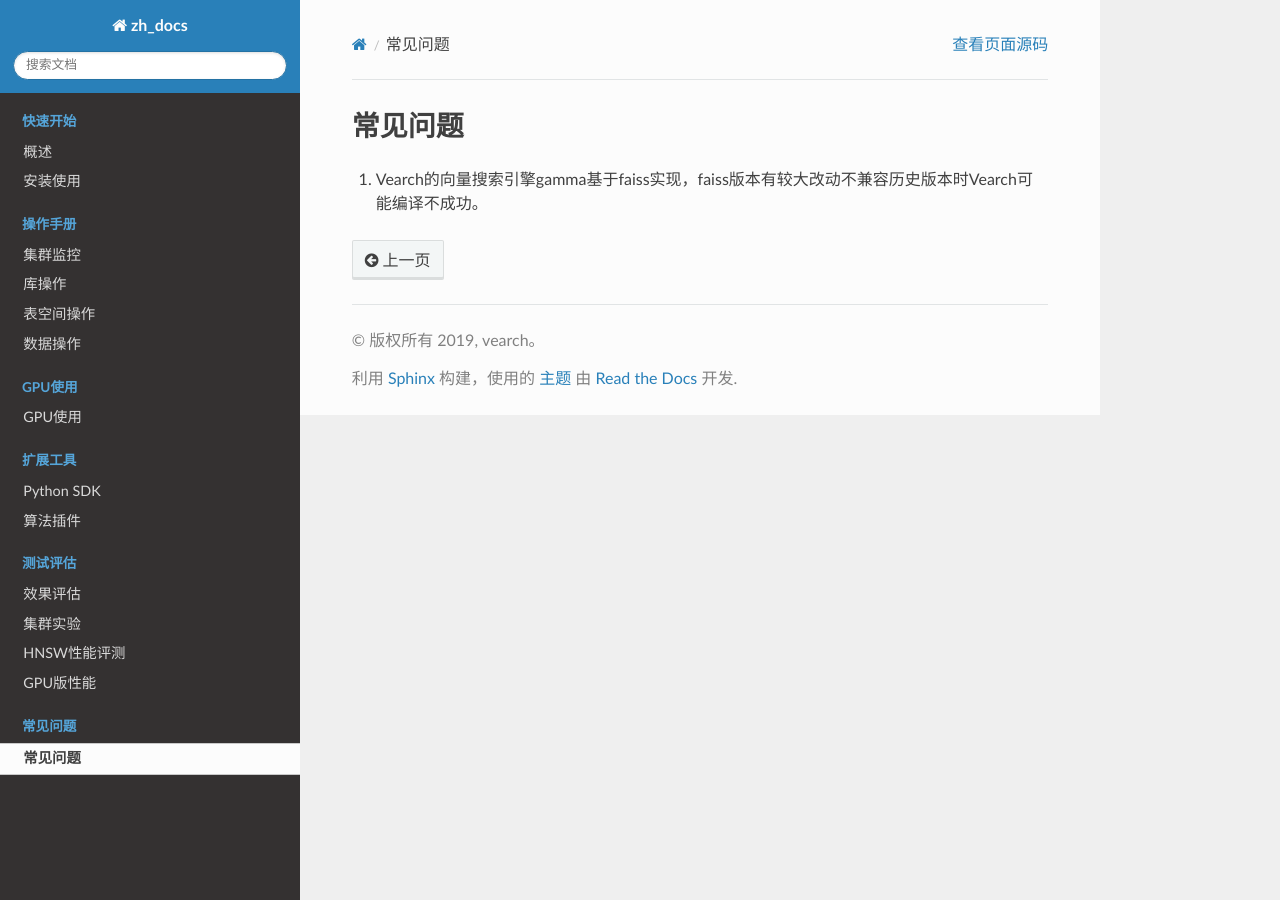
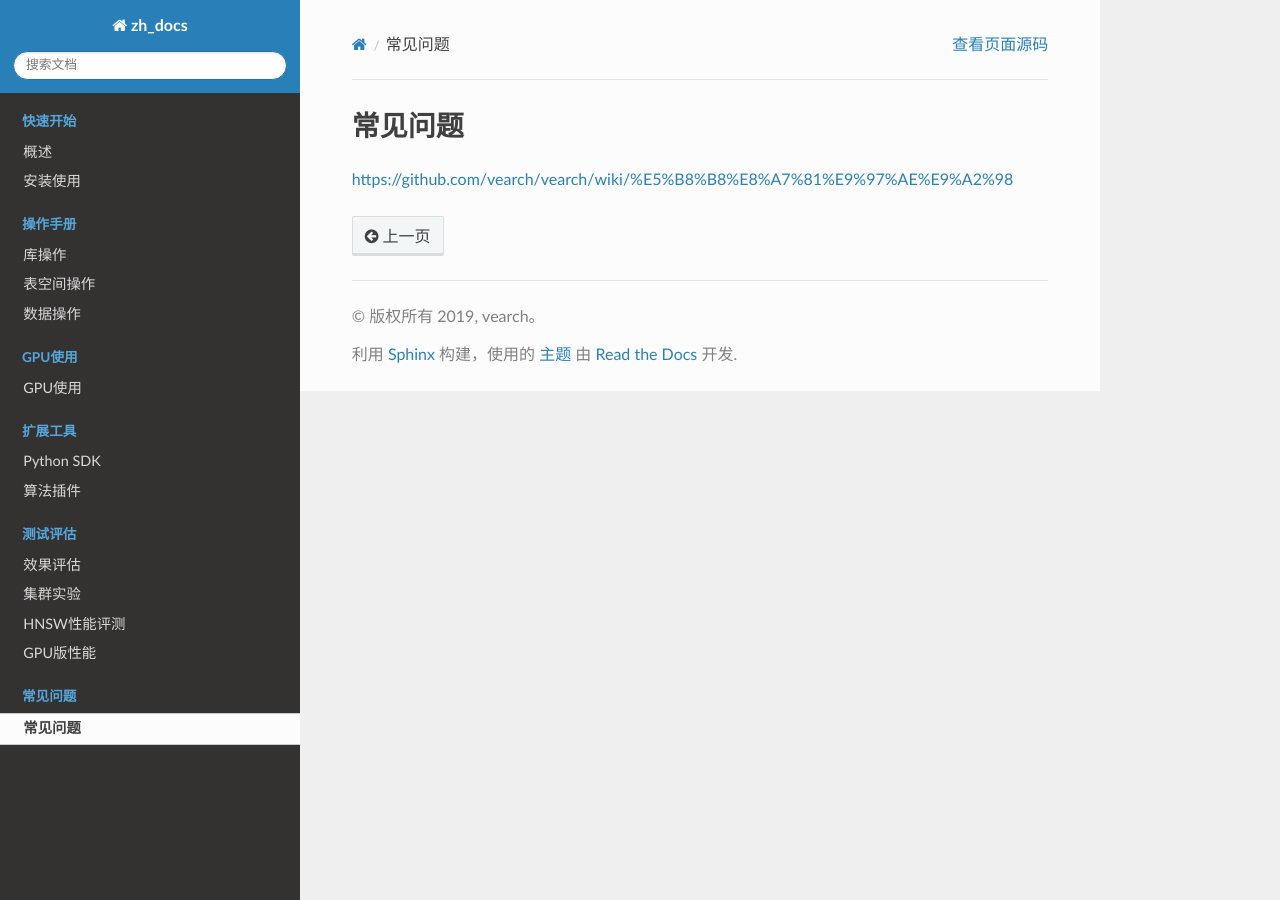
Before and after one commit to vearch/zh_docs, a Sphinx documentation site: the page built from docs/source/faq.rst, in a window 1280 px wide. Built offline with Sphinx 7.4.7 and the Read the Docs theme 2.0.0, drawn with Linux system fonts in a browser that asks for light colours; pages that are not in the unit, such as notebooks, are missing from menus.

Commit message:
add faq links

```diff
--- a/docs/source/faq.rst
+++ b/docs/source/faq.rst
@@ -1,4 +1,4 @@
 常见问题
 ================
 
-1. Vearch的向量搜索引擎gamma基于faiss实现，faiss版本有较大改动不兼容历史版本时Vearch可能编译不成功。
+https://github.com/vearch/vearch/wiki/%E5%B8%B8%E8%A7%81%E9%97%AE%E9%A2%98
--- a/docs/source/use_op/cluster_status.rst
+++ b/docs/source/use_op/op_cluster.rst
@@ -74,7 +74,8 @@
   ETCDCTL_API=3 ./etcdctl make-mirror ${targetMasterIP}:2370 --endpoints=${sourceMasterIP}:2370
 
 
-3.删除目标集群的/server 元信息
+3.删除目标集群的 /server 元信息
+可以etcdctl get 先查询server 元信息的前缀，不同的版本可能包含不同的前缀信息
 ::
 
   export ETCDCTL_API=3
```
